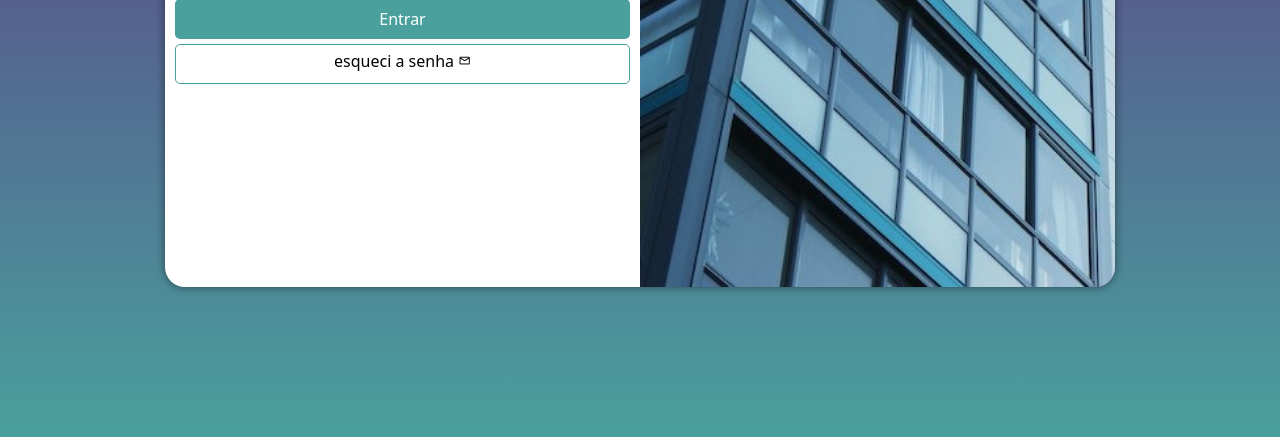
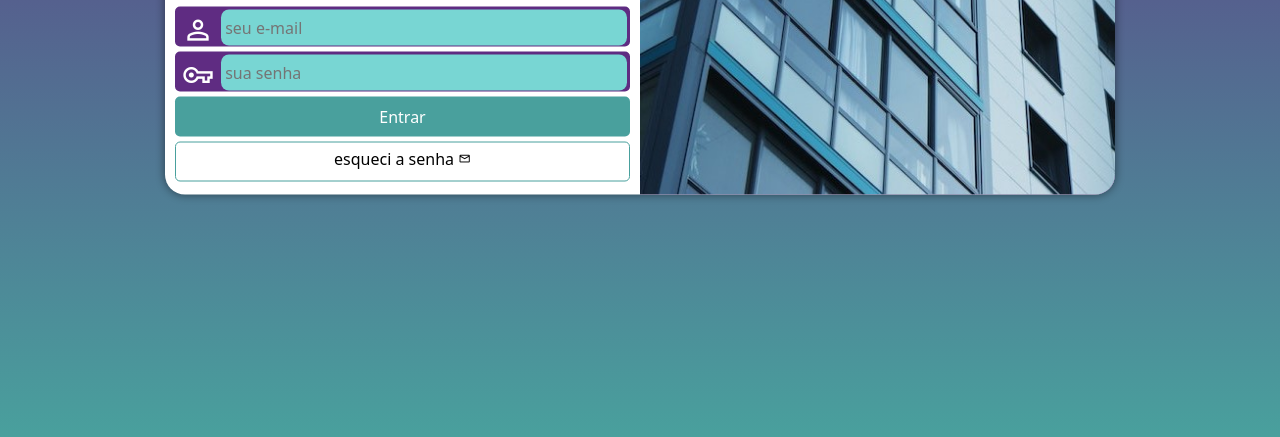
Before and after one commit to matheushnunes/projeto-login, a plain HTML site: page index.html in a window 1280 px wide. Shown: the part 363-800 px from the top of the page. Drawn offline with nearby package versions, Linux system fonts and the light colour scheme.

Commit message:
projeto login finalizado

```diff
--- a/estilos/media-query.css
+++ b/estilos/media-query.css
@@ -1,11 +1,12 @@
 @charset "UTF-8";
 
-@media screen and (min-width: 768px) and (max-width: 992px){
+@media screen and (min-width: 768px) and (max-width: 992px){ /* CONFIGURAÇÕES PARA TABLET */
     body{
         background-image: linear-gradient(to top, #49a09d, #5f2c82);
     }
     section#login{
         width: 80vw;
+        height: 280px;
         float: right;
     }
     section#login > div#imagem{
@@ -19,15 +20,14 @@
     }
 }
 
-@media screen and (min-width: 992px) {
+@media screen and (min-width: 992px) { /* CONFIGURAÇÕES PARA DESKTOP */
     body{
         background-image: linear-gradient(to top, #49a09d, #5f2c82);
     }
-
     section#login{
         width:950px;
+        height: 315px;
     }
-
     section#login > div#imagem{
         float: right;
         width: 50%;
--- a/estilos/style.css
+++ b/estilos/style.css
@@ -24,13 +24,14 @@ section#login{
     position: absolute;
     top: 50%;
     left: 50%;
-    transform: translate(-50%, -50%);
     background-color: white;
     width: 250px;
     height: 500px;
     border-radius: 20px;
     overflow: hidden;
     box-shadow: 0px 0px 10px rgba(0, 0, 0, 0.486);
+    /* transisoes e trasformações sempre no final */
+    transform: translate(-50%, -50%);
     transition: width .3s, height .3s;
     transition-timing-function: ease;
 }
@@ -50,17 +51,39 @@ div#formulario > h1{
     margin-bottom: 10px;
 }
 div#formulario > p {
-    font-size: 0.8em;
+    font-size: 0.9em;
+    margin-bottom: 10px;
 }
 form > div.campo{
     background-color: #5f2c82;
+    border: 2px solid #5f2c82;
     display: block;
     width: 100%;
     height: 40px;
     border-radius: 5px;
     margin: 5px 0px;
 }
-
+div.campo i {
+    color: white;
+    /* background-color: black; */
+    font-size: 2em;
+    width: 40px;
+    padding: 5px;
+}
+div.campo > input {
+    background-color: #78d6d3;
+    font-size: 1em;
+    width: calc(100% - 45px);
+    height: 100%;
+    border: 0px;
+    border-radius: 8px;
+    padding: 4px;
+    transform: translateY(-12px);
+}
+div.campo > input:focus-within{
+    background-color: white;
+    border:none;
+}
 form > input[type=submit] {
     display: block;
     font-size: 1em;
```
